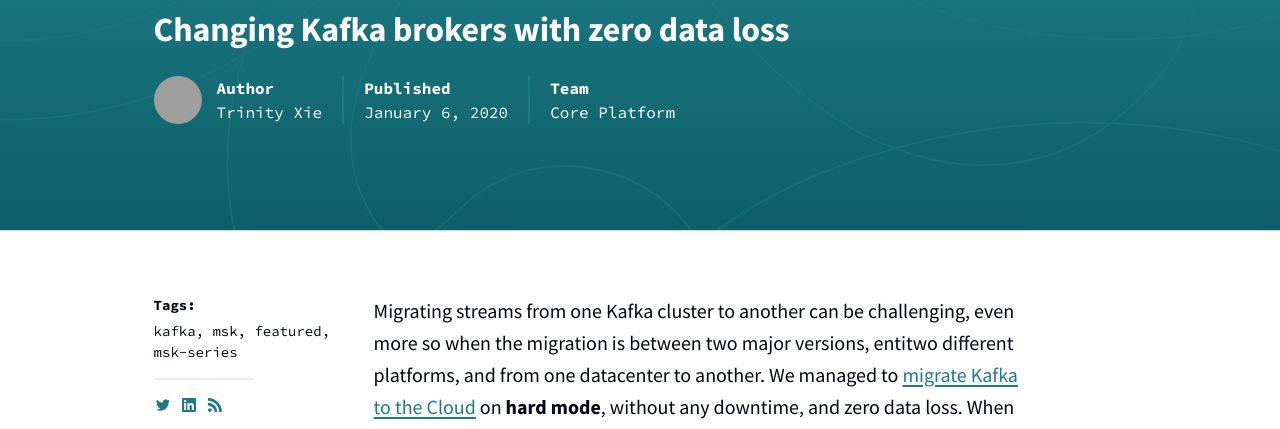
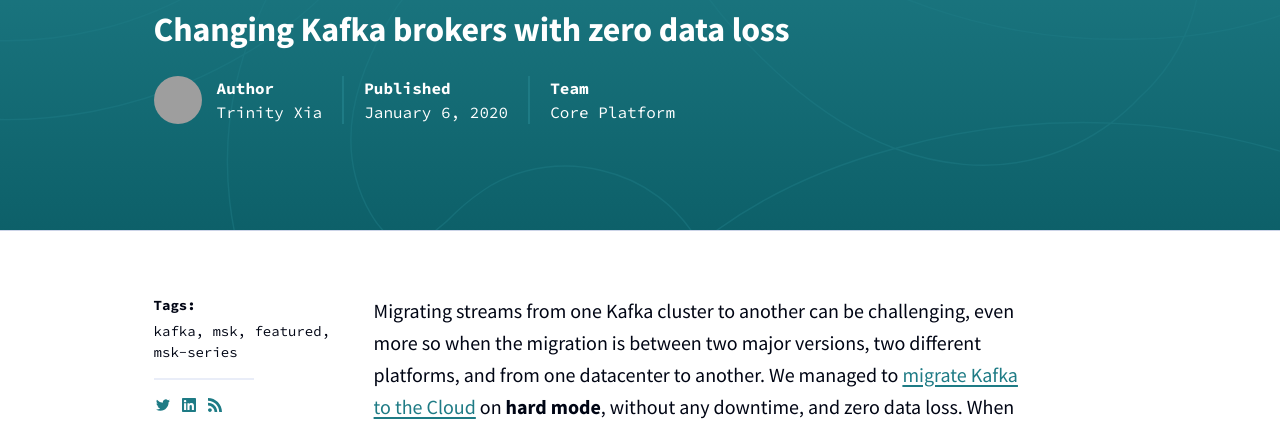
Before and after one commit to scribd/scribd.github.io, a Jekyll site: the page built from _posts/2020-01-06-zero-data-loss-kafka-migration.md, in a window 1280 px wide and 900 px high. Shown: the part 173-602 px from the top of the window. Built offline with Jekyll 4.4.1, drawn with Linux system fonts in a browser that asks for light colours; grey boxes are pictures that could not be loaded.

Commit message:
Fixing a couple more typos

```diff
--- a/_data/authors.yml
+++ b/_data/authors.yml
@@ -64,5 +64,5 @@ christianw:
   github: xianwill
 
 trinityx:
-  name: Trinity Xie
+  name: Trinity Xia
   github: hnaoto
--- a/_posts/2020-01-06-zero-data-loss-kafka-migration.md
+++ b/_posts/2020-01-06-zero-data-loss-kafka-migration.md
@@ -11,7 +11,7 @@ team: Core Platform
 ---
 
 Migrating streams from one Kafka cluster to another can be challenging, even
-more so when the migration is between two major versions, entitwo different
+more so when the migration is between two major versions, two different
 platforms, and from one datacenter to another. We managed to [migrate Kafka to
 the Cloud](/blog/2019/migrating-kafka-to-aws.html) on **hard mode**, without
 any downtime, and zero data loss. When we were first planning the migration, we
```
